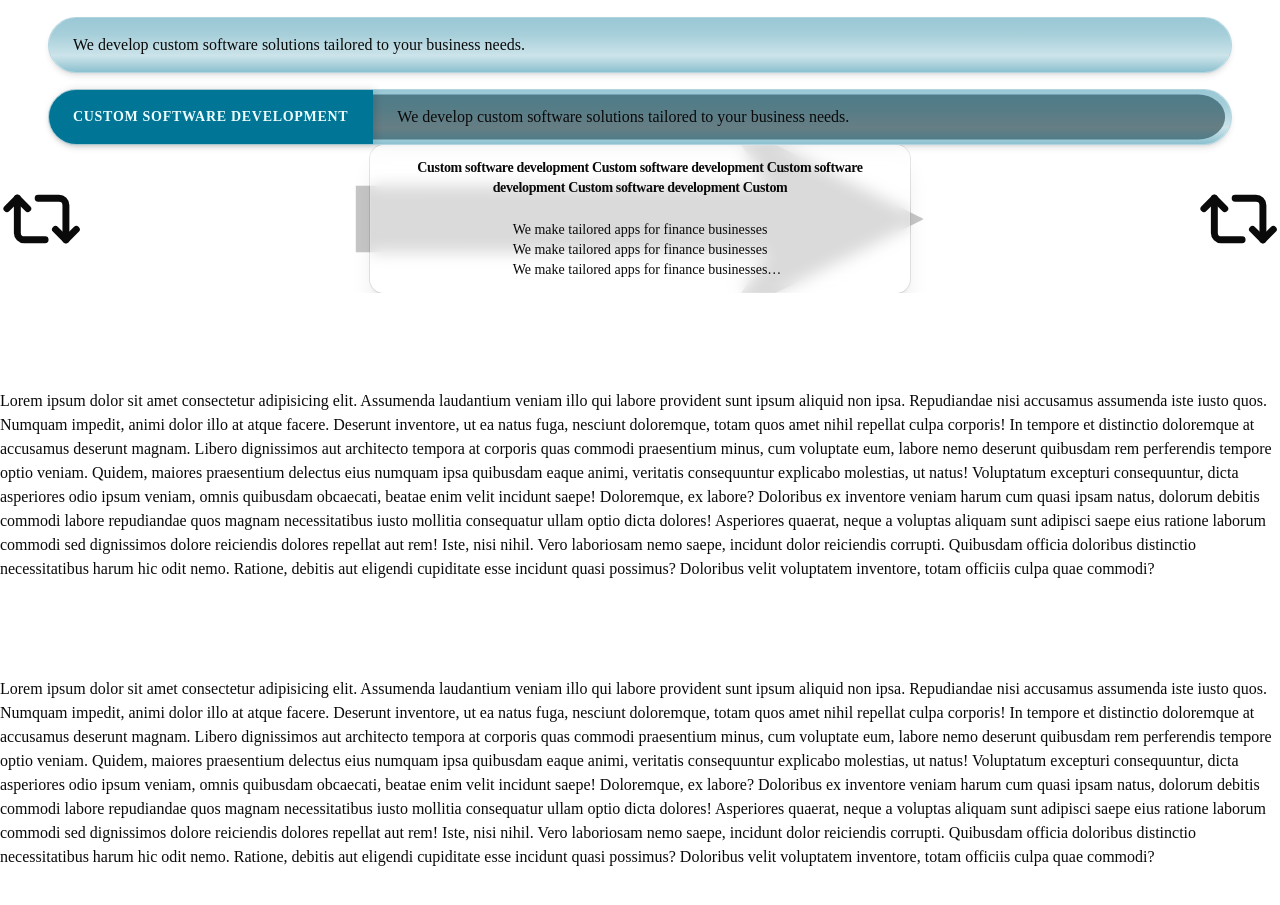
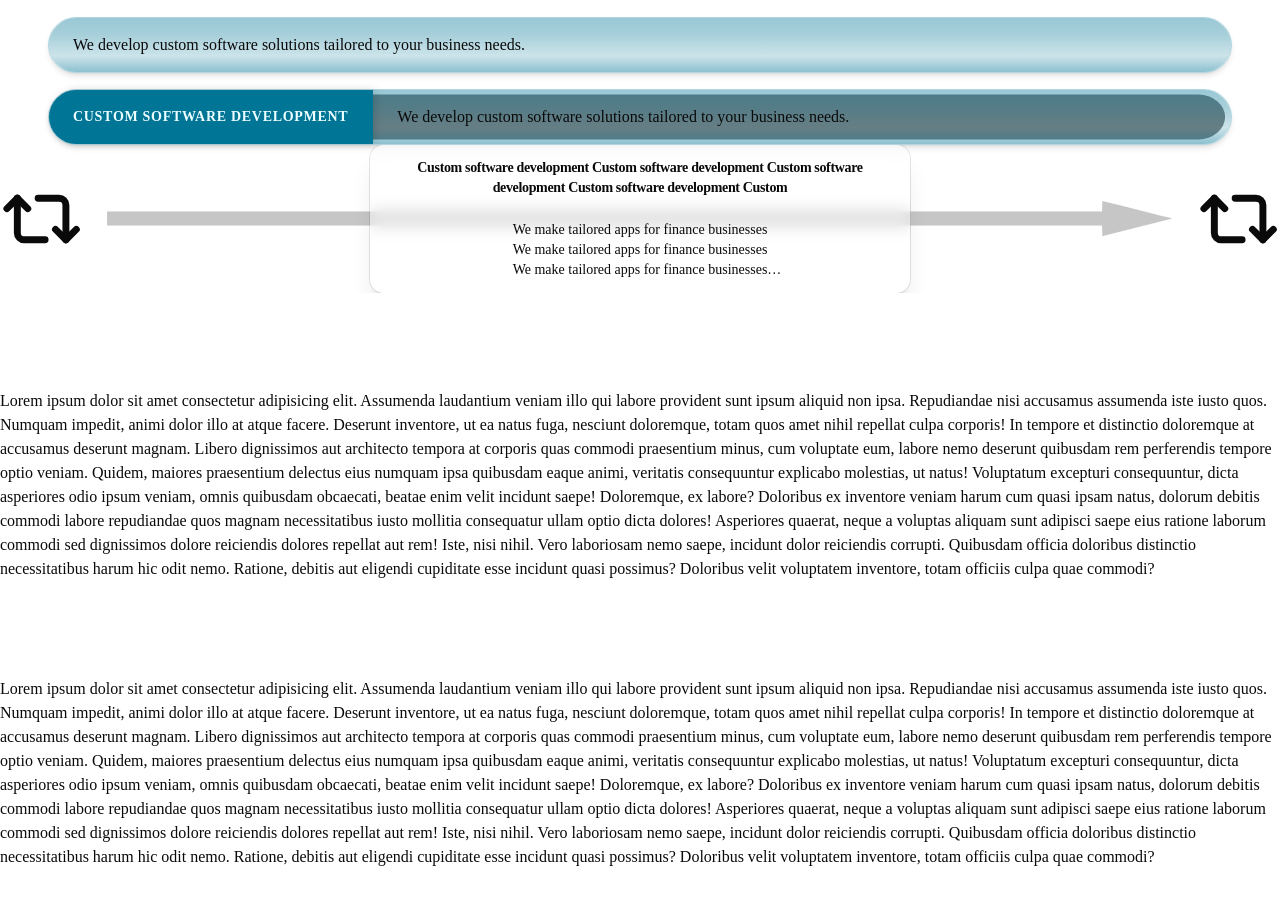
Before and after one commit to AizenBravo/3gs_website, a Next.js app in the folder fe/: page / in a window 1280 px wide. Shown: the part 991-1896 px from the top of the page. Built offline with nearby package versions, Linux system fonts and the light colour scheme.

Commit message:
It is looking great

```diff
--- a/fe/app/core/components/pipe/pipe-v5.tsx
+++ b/fe/app/core/components/pipe/pipe-v5.tsx
@@ -2,8 +2,8 @@ import React from 'react';
 import CustomCard from '@core/components/card/custom-card';
 import { CardContent, CardHeader } from '@core/components/ui/card';
 import { flexCenterTwoAxis } from '@core/css-custom-classes/flex';
-import ArrowLeftSVG from '@core/svgs/arrow-left.svg';
-import ArrowRightSVG from '@core/svgs/arrow-right.svg';
+import LongArrowLeftSVG from '@core/svgs/long-arrow-left.svg';
+import LongArrowRightSVG from '@core/svgs/long-arrow-right.svg';
 
 interface PipeV5Props {
   header?: React.ReactNode;
@@ -25,23 +25,16 @@ const PipeV5 = ({
         className={`absolute inset-0 pointer-events-none ${flexCenterTwoAxis({})}`}
       >
         {isArrowPointingRight ? (
-          <ArrowRightSVG
-            className="w-full h-[28px] pointer-events-none"
+          <LongArrowRightSVG
+            className="w-full h-[28px] sm:h-[35px] pointer-events-none"
             fill="var(--jet-gray)"
             stroke="var(--jet-gray)"
-            style={{
-              width: '1200px',
-              height: '200px',
-            }}
           />
         ) : (
-          <ArrowLeftSVG
-            className="w-full h-[28px] pointer-events-none"
+          <LongArrowLeftSVG
+            className="w-full h-[28px] sm:h-[35px] pointer-events-none"
             fill="var(--jet-gray)"
             stroke="var(--jet-gray)"
-            style={{
-              width: '100%',
-            }}
           />
         )}
       </div>
--- a/fe/app/core/svgs/arrow-left.svg.tsx
+++ b/fe/app/core/svgs/arrow-left.svg.tsx
@@ -10,8 +10,9 @@ const ArrowLeftSVG = ({
     xmlns="http://www.w3.org/2000/svg"
     viewBox="0 0 1772 624"
     width="100%"
-    // height="100%"
-    // fill={fill}
+    height="100%"
+    fill={fill}
+    preserveAspectRatio="none"
     className={className}
     {...props}
   >
--- a/fe/app/core/svgs/arrow-right.svg.tsx
+++ b/fe/app/core/svgs/arrow-right.svg.tsx
@@ -9,9 +9,10 @@ const ArrowRightSVG = ({
   <svg
     xmlns="http://www.w3.org/2000/svg"
     viewBox="0 0 1772 624"
-    // width="100%"
-    // height="100%"
+    width="100%"
+    height="100%"
     fill={fill}
+    preserveAspectRatio="none"
     className={className}
     {...props}
   >
--- /dev/null
+++ b/fe/app/core/svgs/long-arrow-left.svg.tsx
@@ -0,0 +1,31 @@
+import React from 'react';
+
+const LongArrowLeftSVG = ({
+  className,
+  fill = 'var(--jet-gray)',
+  stroke = 'var(--jet-gray)',
+  ...props
+}: React.SVGProps<SVGSVGElement>) => (
+  <svg
+    xmlns="http://www.w3.org/2000/svg"
+    viewBox="0 0 1882 198"
+    width="100%"
+    height="100%"
+    fill={fill}
+    preserveAspectRatio="none"
+    className={className}
+    {...props}
+  >
+    <path
+      d="M1758.11 0.17C1758.37 0.17 1758.63 0.17 1758.89 0.17C1761.46 3.48 1765.52 6 1768.85 8.62C1775.56 13.9 1782.18 19.3 1788.87 24.6C1809.71 41.1 1830.3 57.9 1851.13 74.4C1857.82 79.7 1864.44 85.1 1871.15 90.38C1874.68 93.16 1878.97 95.75 1881.33 99.5C1840.52 132.28 1799.71 165.06 1758.89 197.83C1758.63 197.83 1758.37 197.83 1758.11 197.83C1757.91 177.89 1757.7 157.94 1757.5 138C1171.72 138 585.94 138 0.17 138C0.17 112 0.17 86 0.17 60C585.94 60 1171.72 60 1757.5 60C1757.7 40.06 1757.91 20.11 1758.11 0.17Z"
+      transform="translate(1882, 0) scale(-1, 1)"
+      fill={fill}
+      stroke={stroke}
+      fillRule="evenodd"
+      strokeWidth="0.25"
+      strokeLinejoin="round"
+    />
+  </svg>
+);
+
+export default LongArrowLeftSVG;
--- /dev/null
+++ b/fe/app/core/svgs/long-arrow-right.svg.tsx
@@ -0,0 +1,30 @@
+import React from 'react';
+
+const LongArrowRightSVG = ({
+  className,
+  fill = 'var(--jet-gray)',
+  stroke = 'var(--jet-gray)',
+  ...props
+}: React.SVGProps<SVGSVGElement>) => (
+  <svg
+    xmlns="http://www.w3.org/2000/svg"
+    viewBox="0 0 1882 198"
+    width="100%"
+    height="100%"
+    fill={fill}
+    preserveAspectRatio="none"
+    className={className}
+    {...props}
+  >
+    <path
+      d="M1758.11 0.17C1758.37 0.17 1758.63 0.17 1758.89 0.17C1761.46 3.48 1765.52 6 1768.85 8.62C1775.56 13.9 1782.18 19.3 1788.87 24.6C1809.71 41.1 1830.3 57.9 1851.13 74.4C1857.82 79.7 1864.44 85.1 1871.15 90.38C1874.68 93.16 1878.97 95.75 1881.33 99.5C1840.52 132.28 1799.71 165.06 1758.89 197.83C1758.63 197.83 1758.37 197.83 1758.11 197.83C1757.91 177.89 1757.7 157.94 1757.5 138C1171.72 138 585.94 138 0.17 138C0.17 112 0.17 86 0.17 60C585.94 60 1171.72 60 1757.5 60C1757.7 40.06 1757.91 20.11 1758.11 0.17Z"
+      fill={fill}
+      stroke={stroke}
+      fillRule="evenodd"
+      strokeWidth="0.25"
+      strokeLinejoin="round"
+    />
+  </svg>
+);
+
+export default LongArrowRightSVG;
```
